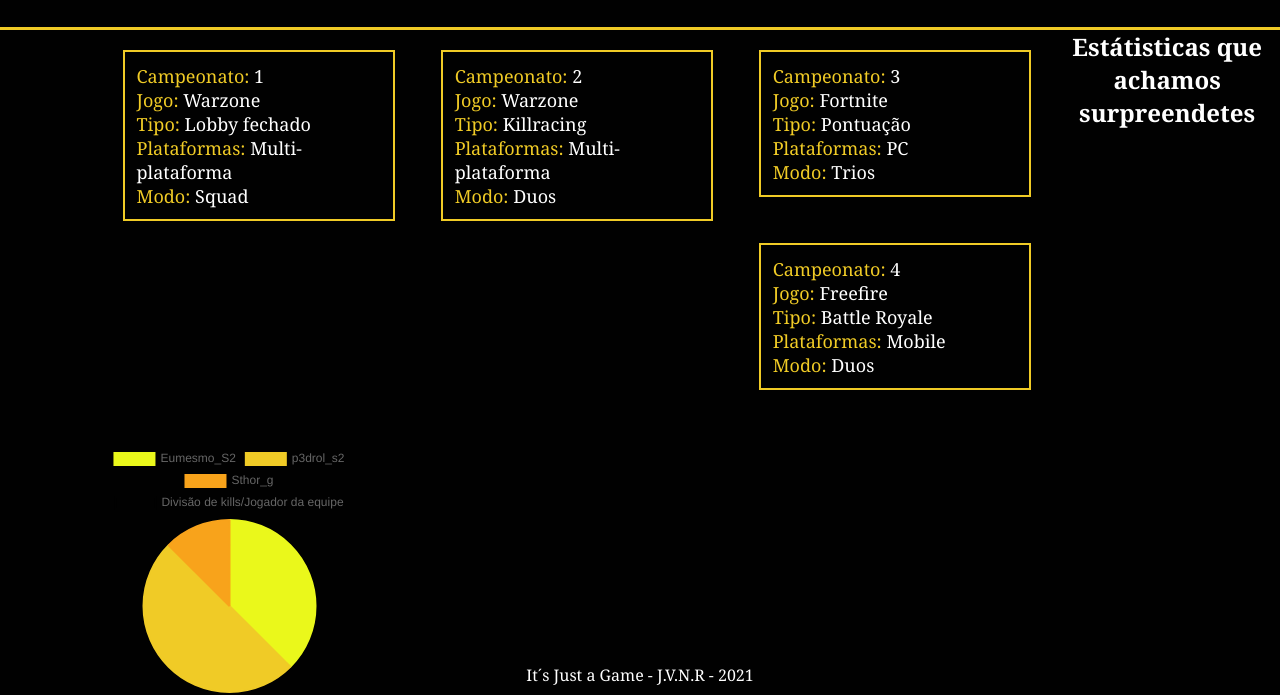
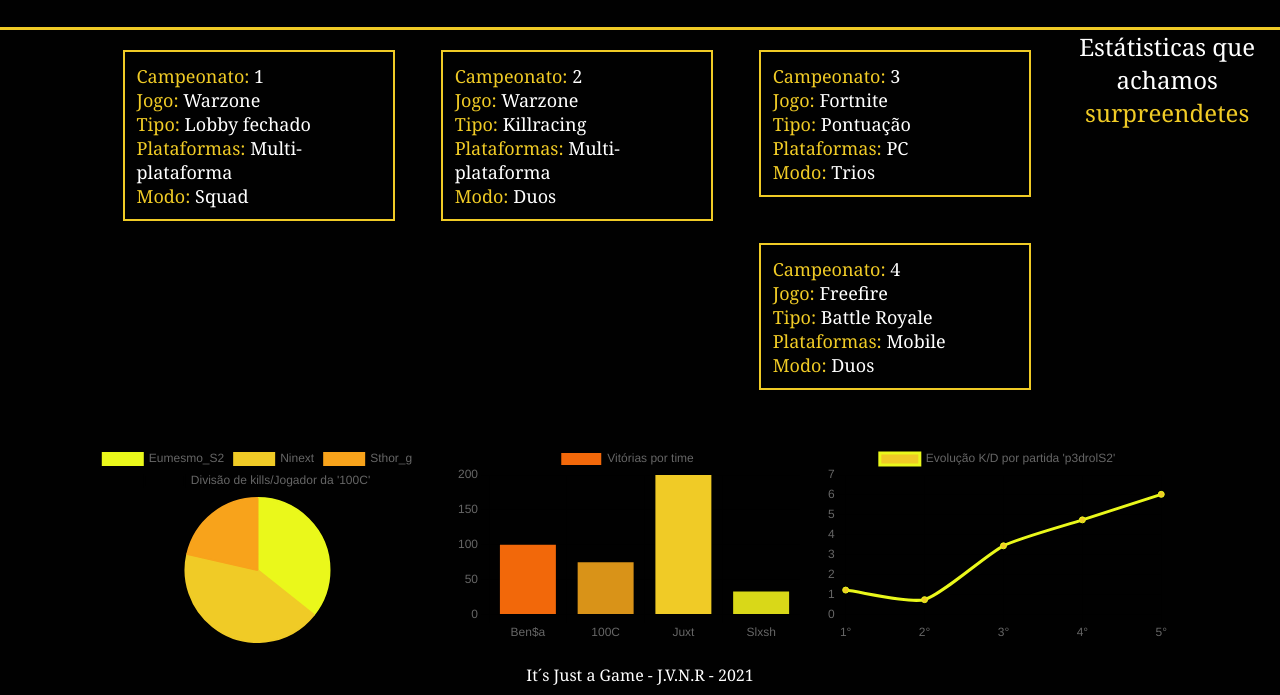
Before and after one commit to Joao-Nribeiro/ProjetoIndividual, a website: page site institucional/API-projeto-site/public/Campeonatos.html in a window 1280 px wide. Shown: the part 114-809 px from the top of the page. Drawn offline with nearby package versions, Linux system fonts and the light colour scheme.

Commit message:
modificações no banco e no site

```diff
--- a/site institucional/API-projeto-site/public/Campeonatos.html
+++ b/site institucional/API-projeto-site/public/Campeonatos.html
@@ -71,25 +71,19 @@
       </a>
     </div>
 
-<h2>Estátisticas que achamos surpreendetes</h2>
+<h2>Estátisticas que achamos <span class="span_gold">surpreendetes</span></h2>
 
 <div class="graficos">
     <div class="graph">
-      <div class="graph">
         <canvas id="myChartPizza"></canvas>
-      </div>
     </div>
 
     <div class="graph">
-      <div class="graph">
         <canvas id="myChartBar"></canvas>
-      </div>
     </div>
 
-    <div class="graph">
       <div class="graph">
         <canvas id="myChartLine"></canvas>
-      </div>
     </div>
 
   </div>
@@ -101,7 +95,7 @@
 </html>
 
 <script>
-  const labelsPizza = ["Eumesmo_S2", "p3drol_s2", "Sthor_g", "Divisão de kills/Jogador da equipe"];
+  const labelsPizza = ["Eumesmo_S2", "Ninext", "Sthor_g", "Divisão de kills/Jogador da '100C'"];
 
   const dataPizza = {
     labels: labelsPizza,
@@ -109,7 +103,7 @@
       {
         backgroundColor: ["#EAF81B", "#F0CB26", "#F8A31B", "#010101"],
         borderColor: ["#EAF81B", "#F0CB26", "#F8A31B", "#010101"],
-        data: [15, 20, 5, 0],
+        data: [25, 30, 15, 0],
       },
     ],
   };
@@ -160,7 +154,7 @@
       labels: labels,
       datasets: [
         {
-          label: "Evolução K/D por partida",
+          label: "Evolução K/D por partida 'p3drolS2'",
           backgroundColor: "#F0CB26",
           borderColor: "#EAF81B",
           tension: 0.2,
--- a/site institucional/API-projeto-site/public/css/Campeonatos.css
+++ b/site institucional/API-projeto-site/public/css/Campeonatos.css
@@ -44,24 +44,27 @@
 
 h2 {
     text-align: center;
+    font-weight: 300;
 }
 
+.graficos{
+    width: 90%;
+    display: inline-block;
+    margin-left: 75px;
+    margin-top: 20px;
+}
 .span_gold {
     color: #F0CB26;
 }
 
 .graph {
     display: inline-block;
-    width: 45%;
-    height: 250px;
-    margin: 10px;
-    padding: 5px;
-    margin-left: 45px;
+    width: 30%;
+    height: 200px;
+    padding: 10px;
 }
 
-.graph canvas{
- width: 33%;
-}
+
 
 footer {
     text-align: center;
```
